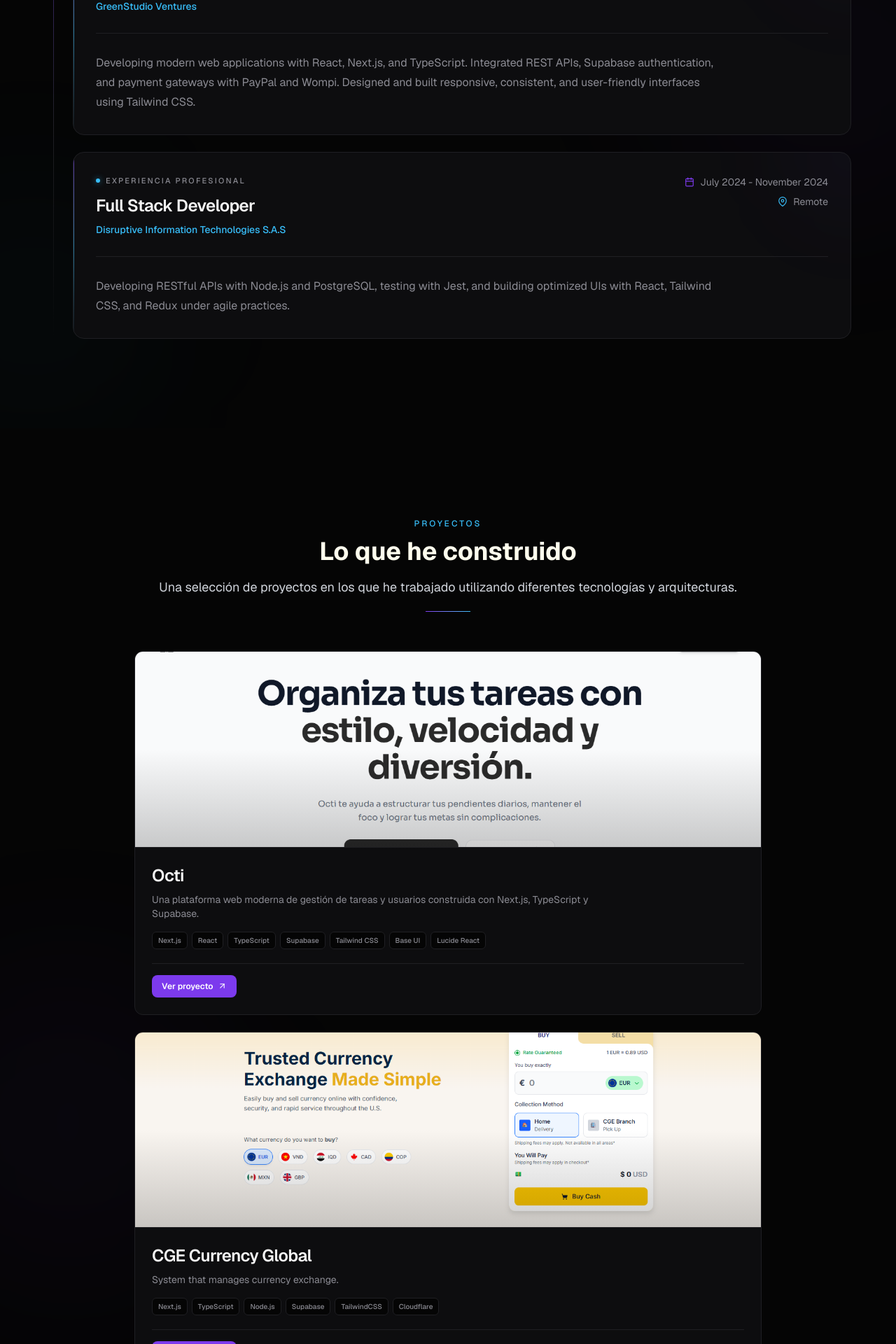
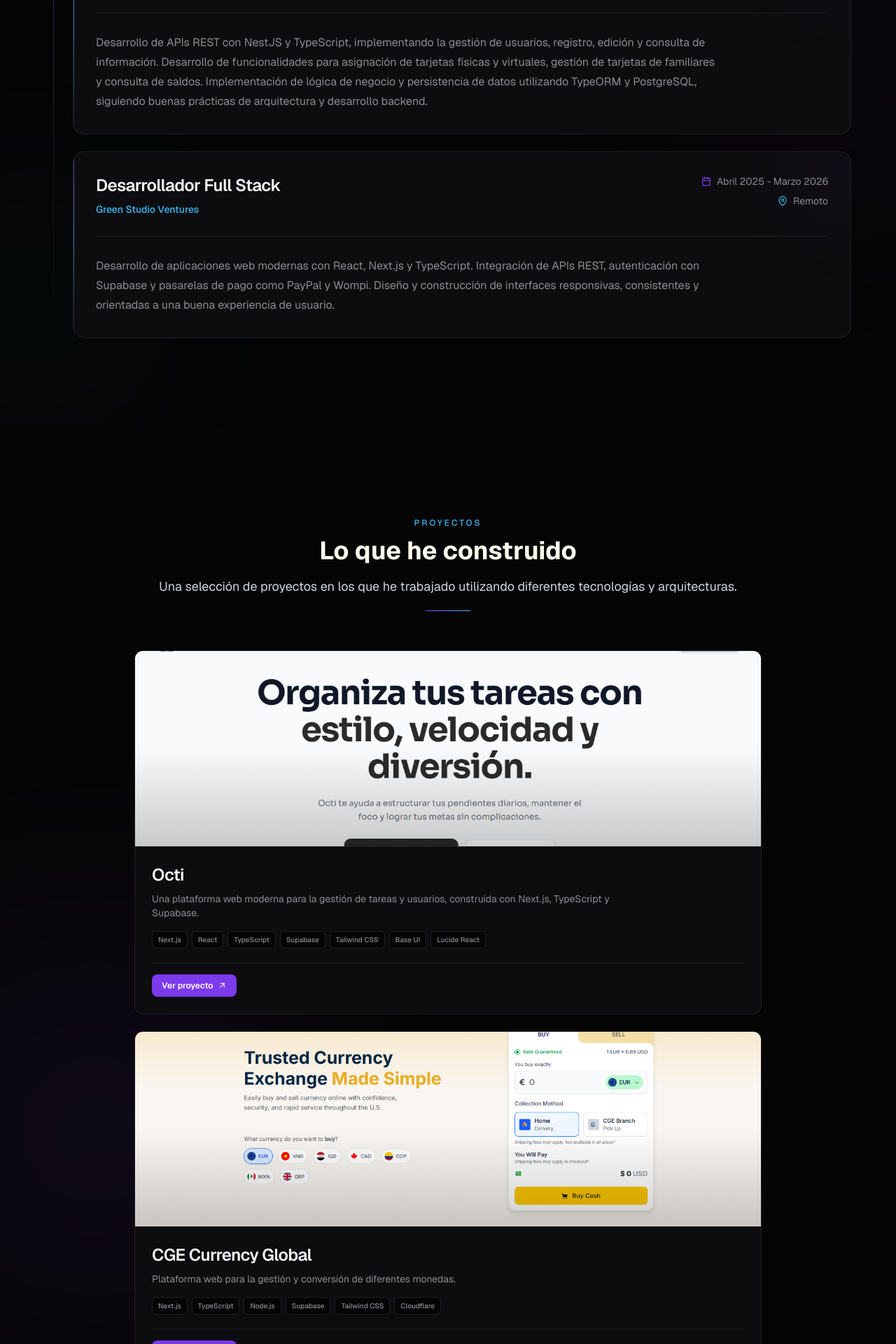
Before and after one commit to Jmchavarria/Portfolio, a Next.js app: page / in a window 1280 px wide. Shown: the part 2142-4062 px from the top of the page at 70% size. Built offline with nearby package versions, Linux system fonts and the light colour scheme; a web font is replaced by a local one.

Commit message:
New UI changes, experience updates, and a new

```diff
--- a/src/features/aboutMe/data/Skills.data.tsx
+++ b/src/features/aboutMe/data/Skills.data.tsx
@@ -1,13 +1,39 @@
-import { SiGit, SiGithub, SiNextdotjs, SiNodedotjs, SiReact, SiSupabase, SiTailwindcss, SiTypescript } from "react-icons/si";
+import {
+  SiAngular,
+  SiGit,
+  SiGithub,
+  SiNestjs,
+  SiNextdotjs,
+  SiNodedotjs,
+  SiReact,
+  SiResend,
+  SiSupabase,
+  SiTailwindcss,
+  SiTypescript,
+} from "react-icons/si";
 
 // tecnologías
 export const skills = [
-    { icon: <SiReact className="text-[#61DAFB] text-3xl" />, name: "React" },
-    { icon: <SiNextdotjs className="text-white text-3xl" />, name: "Next.js" },
-    { icon: <SiNodedotjs className="text-[#339933] text-3xl" />, name: "Node.js" },
-    { icon: <SiTailwindcss className="text-[#38B2AC] text-3xl" />, name: "Tailwind" },
-    { icon: <SiTypescript className="text-[#3178C6] text-3xl" />, name: "TypeScript" },
-    { icon: <SiSupabase className="text-[#3ecf8e] text-3xl" />, name: "Supabase" },
-    { icon: <SiGithub className="text-white text-3xl" />, name: "GitHub" },
-    { icon: <SiGit className="text-[#f03c2e] text-3xl" />, name: "Git" },
-  ];
+  { icon: <SiReact className="text-[#61DAFB] text-3xl" />, name: "React" },
+  { icon: <SiNextdotjs className="text-white text-3xl" />, name: "Next.js" },
+  {
+    icon: <SiNodedotjs className="text-[#339933] text-3xl" />,
+    name: "Node.js",
+  },
+  {
+    icon: <SiTailwindcss className="text-[#38B2AC] text-3xl" />,
+    name: "Tailwind",
+  },
+  {
+    icon: <SiTypescript className="text-[#3178C6] text-3xl" />,
+    name: "TypeScript",
+  },
+  {
+    icon: <SiSupabase className="text-[#3ecf8e] text-3xl" />,
+    name: "Supabase",
+  },
+  { icon: <SiGithub className="text-white text-3xl" />, name: "GitHub" },
+  { icon: <SiGit className="text-[#f03c2e] text-3xl" />, name: "Git" },
+  { icon: <SiNestjs className="text-[#f03c2e] text-3xl" />, name: "NestJS" },
+  { icon: <SiAngular className="text-[#f03c2e] text-3xl" />, name: "Angular" },
+];
--- a/src/features/experience/components/experienceItem.tsx
+++ b/src/features/experience/components/experienceItem.tsx
@@ -21,7 +21,7 @@ export function ExperienceItem({ item, index = 0 }: Props) {
       className="group relative"
     >
       <div className="relative overflow-hidden rounded-2xl border border-[#1F1F23] bg-[#0D0D0F] transition-all duration-500 hover:border-[#7C3AED]/40">
-        <div className="absolute inset-y-0 left-0 w-px bg-gradient-to-b from-[#7C3AED] via-[#38BDF8] to-transparent opacity-60 transition-opacity duration-500 group-hover:opacity-100" />
+        <div className="absolute inset-y-0 left-0 w-px bg-linear-to-b from-[#7C3AED] via-[#38BDF8] to-transparent opacity-60 transition-opacity duration-500 group-hover:opacity-100" />
 
         <div className="absolute -right-24 -top-24 h-48 w-48 rounded-full bg-[#7C3AED]/[0.04] blur-3xl transition-all duration-500 group-hover:bg-[#7C3AED]/[0.08]" />
 
@@ -29,14 +29,6 @@ export function ExperienceItem({ item, index = 0 }: Props) {
           <div className="flex flex-col gap-7">
             <div className="flex flex-col gap-5 lg:flex-row lg:items-start lg:justify-between">
               <div className="min-w-0">
-                <div className="mb-3 flex items-center gap-2">
-                  <span className="h-1.5 w-1.5 rounded-full bg-[#38BDF8] shadow-[0_0_8px_rgba(56,189,248,0.6)]" />
-
-                  <span className="text-[11px] font-medium uppercase tracking-[0.2em] text-[#8B8B93]">
-                    Experiencia profesional
-                  </span>
-                </div>
-
                 <h3 className="text-xl font-semibold tracking-tight text-[#F5F5F5] sm:text-2xl">
                   {item.title}
                 </h3>
--- a/src/features/experience/data/Experiencie.data.ts
+++ b/src/features/experience/data/Experiencie.data.ts
@@ -1,20 +1,35 @@
 export const Experiences = [
   {
-    id: '1',
-    title: "Front-End Developer",
-    company: "GreenStudio Ventures",
-    location: "Remote",
-    period: "April 2025 - November 2025",
-    description: "Developing modern web applications with React, Next.js, and TypeScript. Integrated REST APIs, Supabase authentication, and payment gateways with PayPal and Wompi. Designed and built responsive, consistent, and user-friendly interfaces using Tailwind CSS.",
-    technologies: ["Next.js", "Node.js", "TypeScript", "Supabase", "TailwindCSS"]
+    id: "1",
+    title: "Desarrollador Backend",
+    company: "Mpos Global Colombia",
+    location: "Presencial",
+    period: "Febrero 2025 - Agosto 2025",
+    description:
+      "Desarrollo de APIs REST con NestJS y TypeScript, implementando la gestión de usuarios, registro, edición y consulta de información. Desarrollo de funcionalidades para asignación de tarjetas físicas y virtuales, gestión de tarjetas de familiares y consulta de saldos. Implementación de lógica de negocio y persistencia de datos utilizando TypeORM y PostgreSQL, siguiendo buenas prácticas de arquitectura y desarrollo backend.",
+    technologies: [
+      "NestJS",
+      "Node.js",
+      "TypeScript",
+      "PostgreSQL",
+      "TypeORM",
+      "Docker",
+    ],
   },
   {
-    id: '2',
-    title: "Full Stack Developer",
-    company: "Disruptive Information Technologies S.A.S",
-    location: "Remote",
-    period: "July 2024 - November 2024",
-    description: "Developing RESTful APIs with Node.js and PostgreSQL, testing with Jest, and building optimized UIs with React, Tailwind CSS, and Redux under agile practices.",
-    technologies: ["Next.js", "Express", "PostgreSQL", "Docker"]
-  }
+    id: "2",
+    title: "Desarrollador Full Stack",
+    company: "Green Studio Ventures",
+    location: "Remoto",
+    period: "Abril 2025 - Marzo 2026",
+    description:
+      "Desarrollo de aplicaciones web modernas con React, Next.js y TypeScript. Integración de APIs REST, autenticación con Supabase y pasarelas de pago como PayPal y Wompi. Diseño y construcción de interfaces responsivas, consistentes y orientadas a una buena experiencia de usuario.",
+    technologies: [
+      "Next.js",
+      "Node.js",
+      "TypeScript",
+      "Supabase",
+      "Tailwind CSS",
+    ],
+  },
 ];
--- a/src/features/projects/MyProjects.tsx
+++ b/src/features/projects/MyProjects.tsx
@@ -1,40 +1,165 @@
 "use client";
 
-import { AnimatePresence } from "framer-motion";
+import { useRef } from "react";
+import {
+  AnimatePresence,
+  motion,
+  useMotionTemplate,
+  useMotionValue,
+  useReducedMotion,
+  useScroll,
+  useSpring,
+  useTransform,
+  type Variants,
+} from "framer-motion";
 import { projects } from "@/features/projects/data/projects";
 import { ProjectModal } from "./components/modal/ProjectModal";
 import { useProjectModal } from "./components/modal/UseProjectModal";
 import { SectionHeader } from "@/shared/ui/sectionHeader";
 import { ProjectShowcase } from "./components/project-showcase/project-showcase";
 
+const EASE = [0.22, 1, 0.36, 1] as const;
+
+const headerContainer: Variants = {
+  hidden: {},
+  visible: { transition: { staggerChildren: 0.15, delayChildren: 0.1 } },
+};
+
+const fadeUp: Variants = {
+  hidden: { opacity: 0, y: 30, filter: "blur(8px)" },
+  visible: {
+    opacity: 1,
+    y: 0,
+    filter: "blur(0px)",
+    transition: { duration: 0.8, ease: EASE },
+  },
+};
+
+const lineGrow: Variants = {
+  hidden: { scaleX: 0, opacity: 0 },
+  visible: {
+    scaleX: 1,
+    opacity: 1,
+    transition: { duration: 1, ease: EASE },
+  },
+};
+
 const MyProjects: React.FC = () => {
   const { close, selectedProject } = useProjectModal(projects);
+  const sectionRef = useRef<HTMLElement>(null);
+  const reduceMotion = useReducedMotion();
+
+  // Parallax de los blobs según el scroll de la sección
+  const { scrollYProgress } = useScroll({
+    target: sectionRef,
+    offset: ["start end", "end start"],
+  });
+  const smooth = useSpring(scrollYProgress, { stiffness: 80, damping: 20 });
+  const blobOneY = useTransform(smooth, [0, 1], [80, -120]);
+  const blobTwoY = useTransform(smooth, [0, 1], [-60, 140]);
+
+  // Spotlight que sigue al mouse
+  const mouseX = useMotionValue(-500);
+  const mouseY = useMotionValue(-500);
+  const spotlight = useMotionTemplate`radial-gradient(500px circle at ${mouseX}px ${mouseY}px, rgba(124,58,237,0.10), transparent 70%)`;
+
+  const handleMouseMove = (e: React.MouseEvent<HTMLElement>) => {
+    if (reduceMotion) return;
+    const { left, top } = e.currentTarget.getBoundingClientRect();
+    mouseX.set(e.clientX - left);
+    mouseY.set(e.clientY - top);
+  };
 
   return (
     <section
+      ref={sectionRef}
       id="projects"
+      onMouseMove={handleMouseMove}
       className="relative min-h-screen w-full overflow-hidden bg-[#050505] px-6 py-24 text-[#F5F5F5] md:px-12 lg:py-32"
     >
-      <div className="pointer-events-none absolute left-[-10%] top-1/4 h-[450px] w-[450px] rounded-full bg-[#7C3AED]/4 blur-[120px]" />
+      {/* Spotlight */}
+      {!reduceMotion && (
+        <motion.div
+          className="pointer-events-none absolute inset-0"
+          style={{ background: spotlight }}
+        />
+      )}
 
-      <div className="pointer-events-none absolute bottom-[-10%] right-[-10%] h-[400px] w-[400px] rounded-full bg-[#38BDF8]/3 blur-[120px]" />
+      {/* Blobs con parallax + flotación */}
+      <motion.div
+        style={{ y: reduceMotion ? 0 : blobOneY }}
+        className="pointer-events-none absolute left-[-10%] top-1/4"
+      >
+        <motion.div
+          animate={
+            reduceMotion
+              ? undefined
+              : { scale: [1, 1.2, 1], x: [0, 40, 0], opacity: [0.6, 1, 0.6] }
+          }
+          transition={{ duration: 12, repeat: Infinity, ease: "easeInOut" }}
+          className="h-[450px] w-[450px] rounded-full bg-[#7C3AED]/10 blur-[120px]"
+        />
+      </motion.div>
+
+      <motion.div
+        style={{ y: reduceMotion ? 0 : blobTwoY }}
+        className="pointer-events-none absolute bottom-[-10%] right-[-10%]"
+      >
+        <motion.div
+          animate={
+            reduceMotion
+              ? undefined
+              : { scale: [1, 1.15, 1], x: [0, -50, 0], opacity: [0.5, 1, 0.5] }
+          }
+          transition={{
+            duration: 14,
+            repeat: Infinity,
+            ease: "easeInOut",
+            delay: 2,
+          }}
+          className="h-[400px] w-[400px] rounded-full bg-[#38BDF8]/10 blur-[120px]"
+        />
+      </motion.div>
 
       <div className="relative mx-auto w-full max-w-6xl">
-        <div className="mb-14 text-center">
-          <p className="mb-3 text-xs font-medium uppercase tracking-[0.25em] text-[#38BDF8]">
+        <motion.div
+          variants={headerContainer}
+          initial="hidden"
+          whileInView="visible"
+          viewport={{ once: true, amount: 0.4 }}
+          className="mb-14 text-center"
+        >
+          <motion.p
+            variants={fadeUp}
+            className="mb-3 text-xs font-medium uppercase tracking-[0.25em] text-[#38BDF8]"
+          >
             Proyectos
-          </p>
+          </motion.p>
 
+          <motion.div variants={fadeUp}>
             <SectionHeader
               align="center"
               title="Lo que he construido"
               description="Una selección de proyectos en los que he trabajado utilizando diferentes tecnologías y arquitecturas."
             />
+          </motion.div>
 
-          <div className="mx-auto mt-5 h-px w-16 bg-linear-to-r from-[#7C3AED] to-[#38BDF8]" />
-        </div>
+          <motion.div
+            variants={lineGrow}
+            style={{ originX: 0.5 }}
+            className="mx-auto mt-5 h-px w-16 bg-linear-to-r from-[#7C3AED] to-[#38BDF8]"
+          />
+        </motion.div>
 
+        {/* Showcase entra al hacer scroll */}
+        <motion.div
+          initial={{ opacity: 0, y: 60 }}
+          whileInView={{ opacity: 1, y: 0 }}
+          viewport={{ once: true, amount: 0.15 }}
+          transition={{ duration: 0.9, ease: EASE, delay: 0.1 }}
+        >
           <ProjectShowcase projects={projects} />
+        </motion.div>
       </div>
 
       <AnimatePresence mode="wait">
--- a/src/features/projects/data/projects.ts
+++ b/src/features/projects/data/projects.ts
@@ -5,9 +5,9 @@ export const projects: Project[] = [
     id: "octi",
     title: "Octi",
     shortDescription:
-      "Una plataforma web moderna de gestión de tareas y usuarios construida con Next.js, TypeScript y Supabase.",
+      "Una plataforma web moderna para la gestión de tareas y usuarios, construida con Next.js, TypeScript y Supabase.",
     longDescription:
-      "Una plataforma web full-stack moderna y responsiva orientada a la productividad individual y de equipo. Permite a los usuarios organizar sus tareas diarias con flujos de trabajo eficientes, gestión completa de perfiles y seguridad de nivel empresarial.",
+      "Una plataforma web full-stack moderna y responsiva orientada a la productividad individual y de equipo. Permite a los usuarios organizar sus tareas diarias mediante flujos de trabajo eficientes, gestionar sus perfiles y mantener un sistema de autenticación seguro.",
     link: "https://todolist-app-sigma-topaz.vercel.app/",
     imageUrl: "/images/octi/octi1.png",
     additionalImages: ["/images/octi/octi1.png"],
@@ -21,19 +21,20 @@ export const projects: Project[] = [
       "Lucide React",
     ],
     features: [
-      "Currency conversion",
-      "Shopping cart",
-      "Transaction history",
-      "Authentication system",
-      "Admin panel",
+      "Gestión de tareas",
+      "Gestión de usuarios",
+      "Sistema de autenticación",
+      "Gestión de perfiles",
+      "Flujos de trabajo",
     ],
   },
   {
     id: "cge",
     title: "CGE Currency Global",
-    shortDescription: "System that manages currency exchange.",
+    shortDescription:
+      "Plataforma web para la gestión y conversión de diferentes monedas.",
     longDescription:
-      "CGE is a software dedicated to currency exchange management, allowing users to perform conversions between different currencies with competitive rates.",
+      "CGE es una plataforma dedicada a la gestión del cambio de divisas, permitiendo realizar conversiones entre diferentes monedas y gestionar operaciones relacionadas con el proceso de compra.",
     link: "https://cge-exchange-development.greenstudio.workers.dev/",
     imageUrl: "/images/cge/mainpage.png",
     additionalImages: [
@@ -49,24 +50,24 @@ export const projects: Project[] = [
       "TypeScript",
       "Node.js",
       "Supabase",
-      "TailwindCSS",
+      "Tailwind CSS",
       "Cloudflare",
     ],
     features: [
-      "Currency conversion",
-      "Shopping cart",
-      "Transaction history",
-      "Authentication system",
-      "Admin panel",
+      "Conversión de divisas",
+      "Carrito de compras",
+      "Historial de transacciones",
+      "Sistema de autenticación",
+      "Panel administrativo",
     ],
   },
   {
     id: "inOut-system",
     title: "InOut System",
     shortDescription:
-      "InOut System is a fullstack application for income and expenses, with user control and report generation.",
+      "Aplicación full-stack para la gestión de ingresos y gastos, control de usuarios y generación de reportes.",
     longDescription:
-      "InOut System is a complete application for managing income and expenses, with user control and report generation. Developed with Next.js, TypeScript, TailwindCSS, BetterAuth Node.js and prisma.",
+      "InOut System es una aplicación completa para administrar ingresos y gastos, gestionar usuarios y generar reportes. Fue desarrollada con Next.js, TypeScript, Tailwind CSS, BetterAuth, Node.js y Prisma.",
     link: "https://inout-system.vercel.app/",
     codeLink: "https://github.com/Jmchavarria/inout-system",
     imageUrl: "/images/inout/inout1.png",
@@ -78,23 +79,25 @@ export const projects: Project[] = [
     technologies: [
       "Next.js",
       "TypeScript",
-      "TailwindCSS",
+      "Tailwind CSS",
       "BetterAuth",
       "Prisma",
     ],
     features: [
-      "Product catalog",
-      "Shopping cart",
-      "Authentication system",
-      "Admin panel",
+      "Gestión de ingresos y gastos",
+      "Control de usuarios",
+      "Generación de reportes",
+      "Sistema de autenticación",
+      "Panel administrativo",
     ],
   },
   {
     id: "motorbike",
     title: "Motorbike",
-    shortDescription: "Platform for selling motorcycles and spare parts.",
+    shortDescription:
+      "Plataforma web para la venta de motocicletas y repuestos.",
     longDescription:
-      "MotorBike is a complete platform for selling motorcycles and spare parts, with an inventory system, shopping cart, and integrated payment gateway. Developed with React, Node.js, and MongoDB.",
+      "MotorBike es una plataforma completa para la venta de motocicletas y repuestos, con sistema de inventario, carrito de compras y pasarela de pagos integrada. Fue desarrollada con React, Node.js y MongoDB.",
     link: "https://motorbikefull.onrender.com/",
     codeLink: "https://github.com/carlos2771/MotorBikeFull",
     imageUrl: "/images/motorbike/motorbike1.png",
@@ -107,20 +110,21 @@ export const projects: Project[] = [
       "/images/motorbike/motorbike6.png",
       "/images/motorbike/motorbike7.png",
     ],
-    technologies: ["React", "Node.js", "MongoDB", "TailwindCSS"],
+    technologies: ["React", "Node.js", "MongoDB", "Tailwind CSS"],
     features: [
-      "Product catalog",
-      "Shopping cart",
-      "Authentication system",
-      "Admin panel",
+      "Catálogo de productos",
+      "Carrito de compras",
+      "Sistema de autenticación",
+      "Gestión de inventario",
+      "Panel administrativo",
     ],
   },
   {
     id: "barmanager",
     title: "Bar Manager",
-    shortDescription: "System that manages bars and restaurants.",
+    shortDescription: "Sistema de gestión para bares y restaurantes.",
     longDescription:
-      "Bar Manager is a software dedicated to the management of bars and restaurants, with features for table administration, orders, and billing.",
+      "Bar Manager es un software orientado a la gestión de bares y restaurantes, con funcionalidades para administrar usuarios, mesas, pedidos y procesos relacionados con la operación del establecimiento.",
     link: "https://barmanager.example.com/",
     imageUrl: "/images/bmg/login.jpg",
     additionalImages: [
@@ -129,12 +133,12 @@ export const projects: Project[] = [
       "/images/bmg/usersList.jpg",
       "/images/bmg/tableList.webp",
     ],
-    technologies: ["React", "TypeScript", "TailwindCSS", "Node.js", "Docker"],
+    technologies: ["React", "TypeScript", "Tailwind CSS", "Node.js", "Docker"],
     features: [
-      "User table",
-      "Table module",
-      "Authentication system",
-      "Admin panel",
+      "Gestión de usuarios",
+      "Gestión de mesas",
+      "Sistema de autenticación",
+      "Panel administrativo",
     ],
   },
 ];
```
Also changed, not shown: src/app/page.tsx (+1 -26 lines), src/utils/getTechnologyIcon.tsx (+48 -32 lines). Lines whose indentation alone changed are shown as unchanged.
